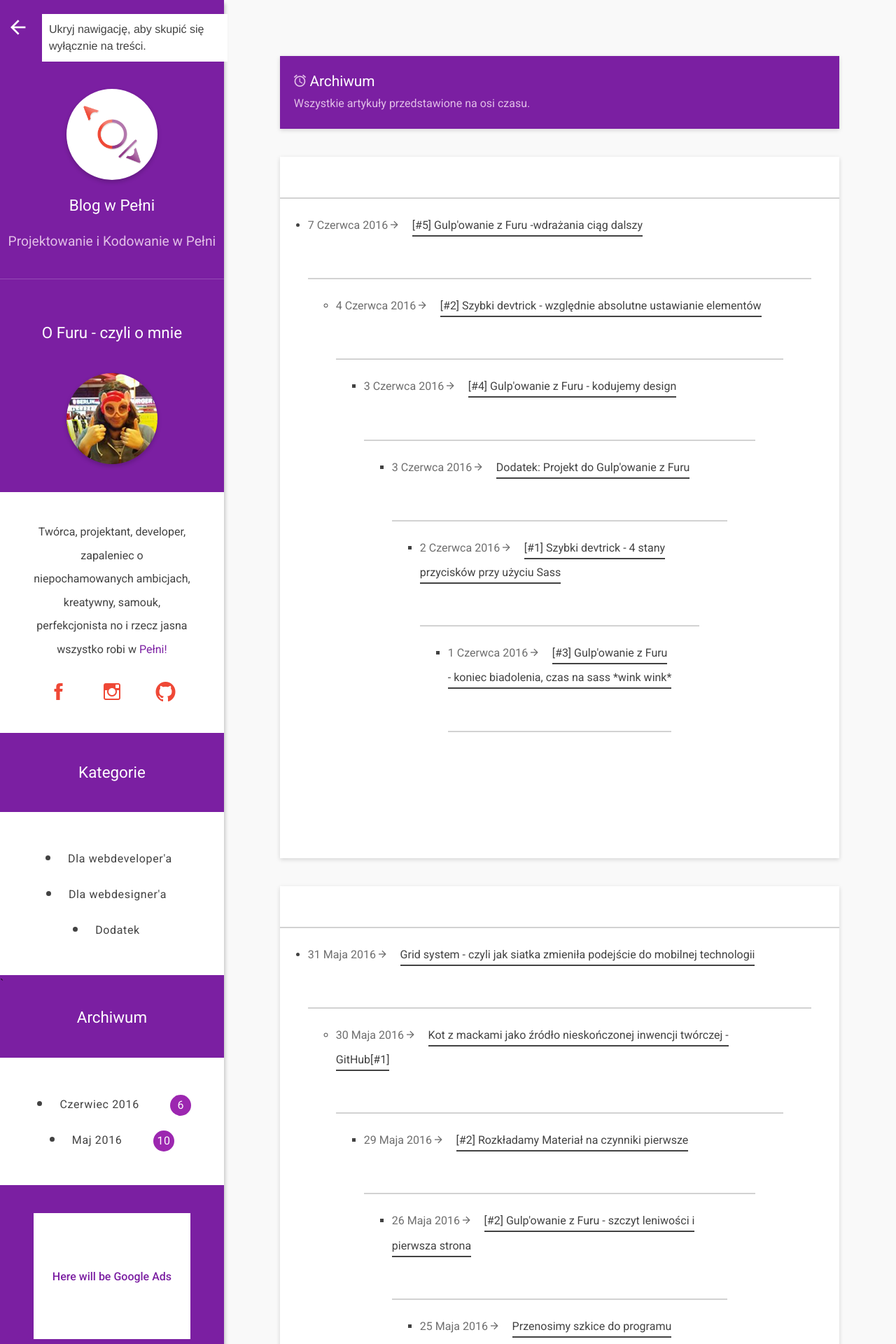
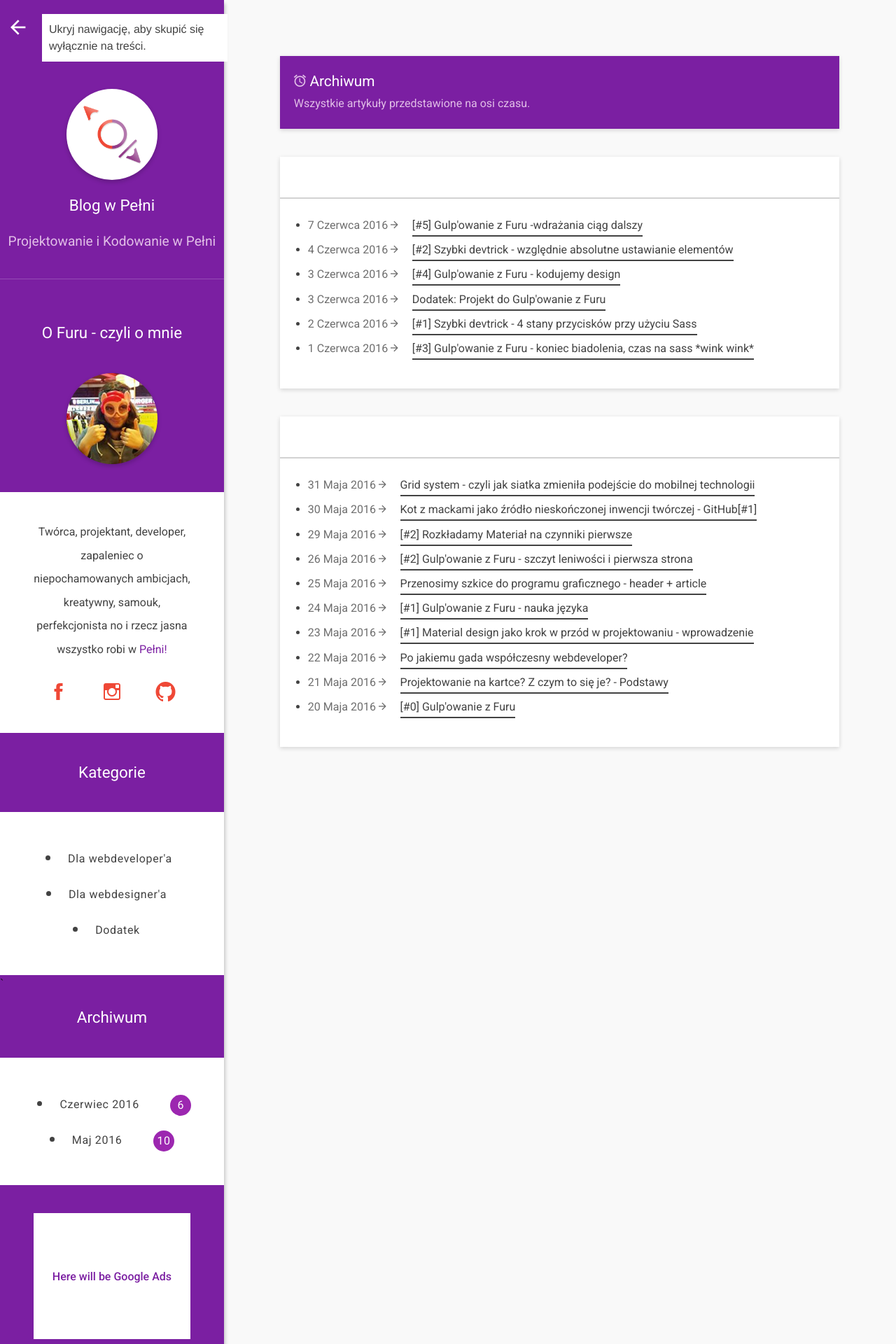
Before and after one commit to FuruArt/blog, a Jekyll site: the page built from archive.html, in a window 1280 px wide. Shown: the top 1920 px of the page at 70% size. Built offline with Jekyll 4.4.1, drawn with Linux system fonts in a browser that asks for light colours; some web fonts are replaced.

Commit message:
Update archive.html

```diff
--- a/archive.html
+++ b/archive.html
@@ -15,9 +15,9 @@ layout: default
   <div id="archive">
   {% assign month = post.date | date: '%B %Y' | replace:"January","Styczeń" | replace:"Februar","Luty" | replace:"March","Marzec" | replace: "April", "Kwiecień" | replace:"May","Maj" | replace:"June","Czerwiec" | replace:"July","Lipiec" | replace: "August","Sierpień" | replace: "September", "Wrześień" | replace "October", "Październik" | replace: "November", "Listopad" | replace:"December","Grudzień" %}
     	{%for post in site.posts %}
-    	<h3 class="month">{{ month }}</h3>
-  	  <ul class="this">
       	{% unless post.next %}
+      	<h3 class="month">{{ month }}</h3>
+  	    <ul class="this">
         {% else %}
           {% capture year %}{{ post.date | date: '%B %Y' }}{% endcapture %}
           {% capture nyear %}{{ post.next.date | date: '%B %Y' }}{% endcapture %}
```
